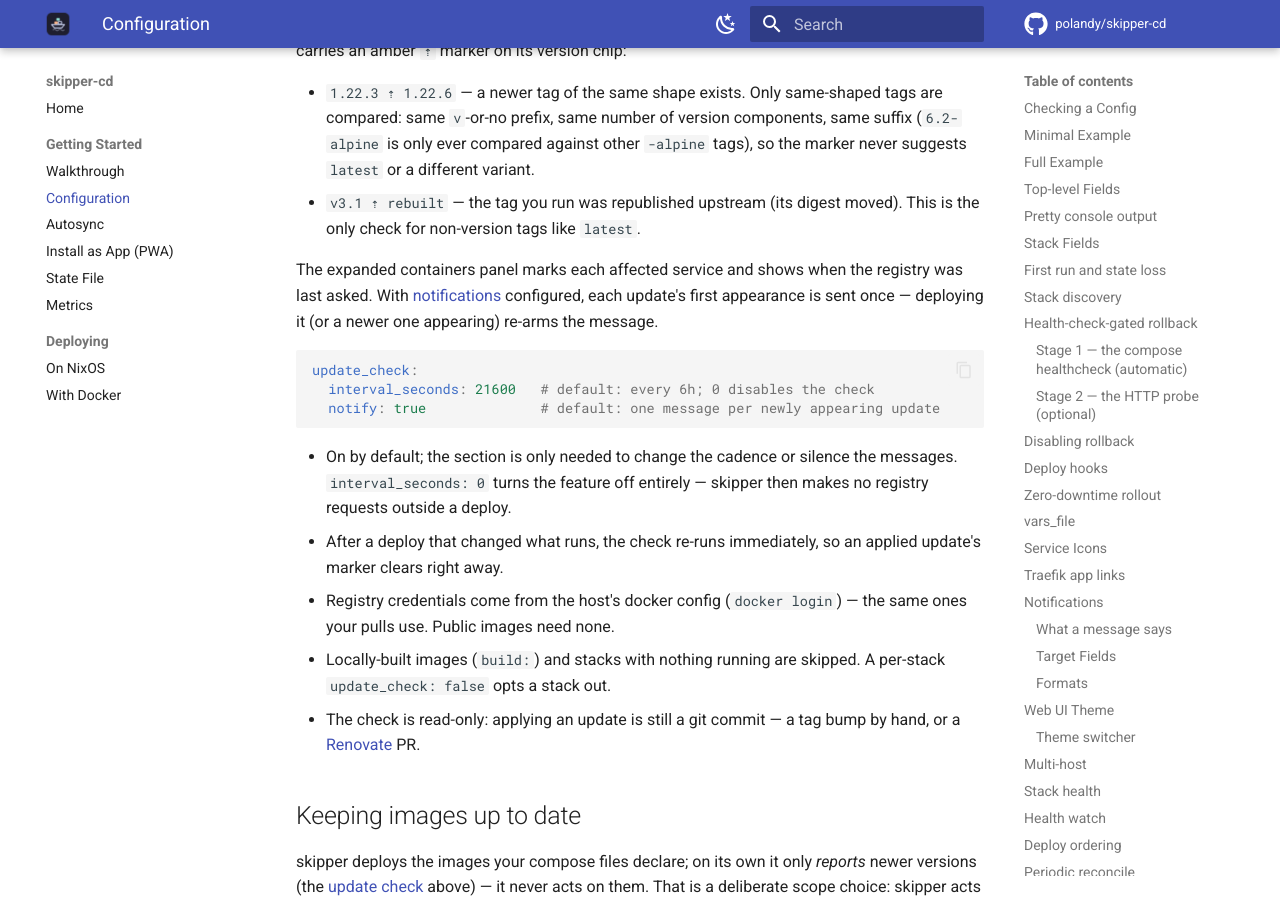
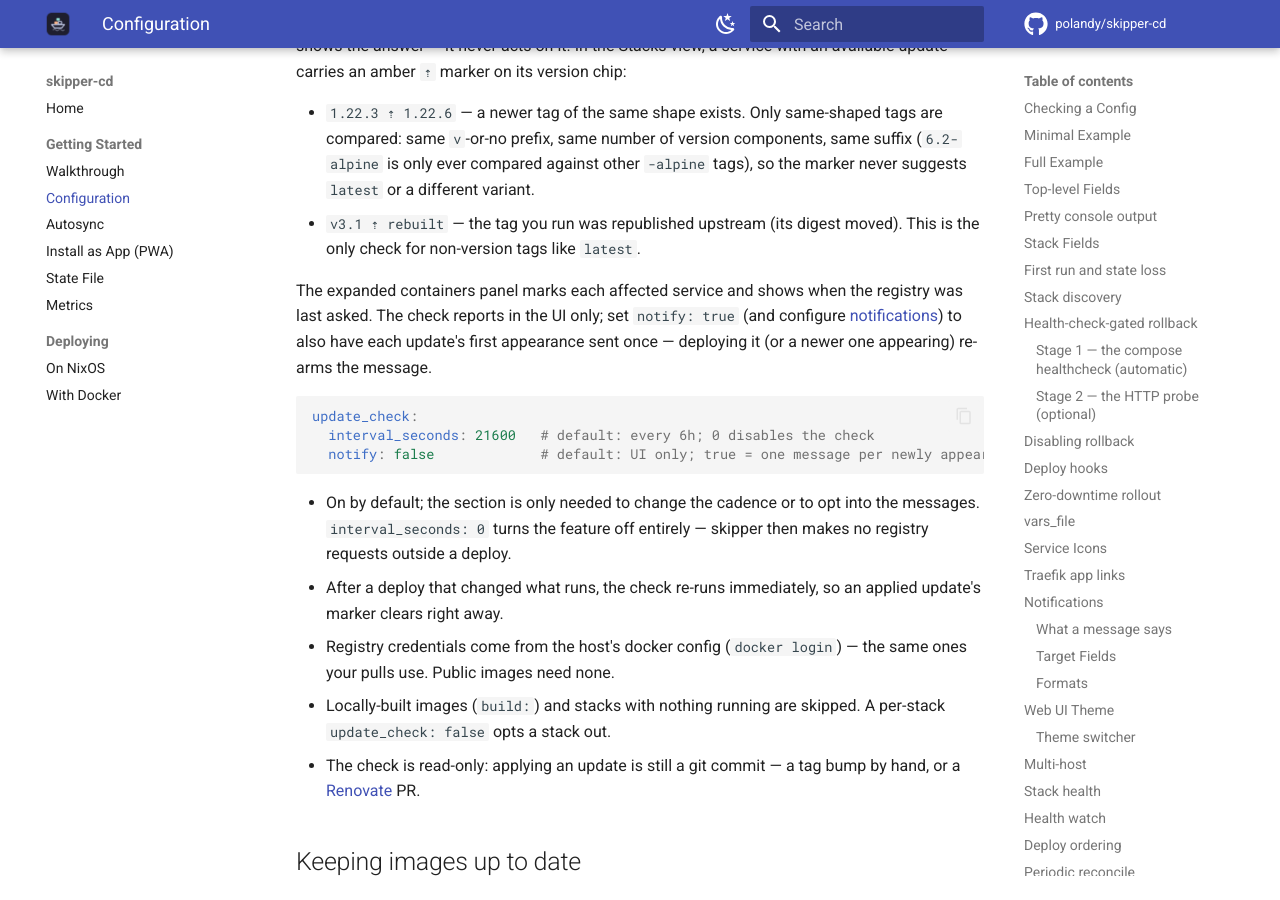
Before and after one commit to polandy/skipper-cd, an MkDocs documentation site: the page built from docs/configuration.md, in a window 1280 px wide and 900 px high, scrolled down 30168 px. Built offline with MkDocs 1.6.1 and Material for MkDocs 9.7.7, drawn with Linux system fonts in a browser that asks for light colours; comment, search, counter and statistics services are not loaded; some of the changed text lies outside the part shown.

Commit message:
feat(update-check): default update notifications off — the UI is the surface
An available container update is a standing state to look at, not an event
worth a push: its cadence comes from upstream releases, so across a host's
stacks it trickles messages no one acts on now, diluting the channel that
also carries failed/rolled_back/heal_exhausted.

`update_check.notify` therefore defaults to false; `notify: true` opts back
in. The message, its dedup identity and the `update-check.yaml` persistence
are unchanged — only the default flips.

````diff
--- a/docs/configuration.md
+++ b/docs/configuration.md
@@ -111,7 +111,7 @@ nixos_rebuild:
 | `runtime_health_poll_interval_seconds` | int | no | `30` | How often the web UI polls its stacks' runtime health (see [Stack health](#stack-health)). `0` disables the health view. Only used when `ui_enabled`; the poll also runs only while a browser is connected. |
 | `reconcile_interval_seconds` | int | no | `300` | How often skipper re-runs its git sync + deploy on a timer — the convergence baseline that keeps each host caught up to the repo with or without a webhook (see [Periodic reconcile](#periodic-reconcile)). `0` disables it, leaving the webhook + startup as the only triggers (valid only when `webhook_secret` is set). Runs headless — not tied to the UI. |
 | `self_heal` | bool | no | `false` | Global default for whether a stack the health poller finds degraded is automatically restored to its running state by a corrective redeploy (see [Self-heal](#self-heal)). A per-stack `self_heal` overrides it. Requires `runtime_health_poll_interval_seconds` > 0. |
-| `update_check` | section | no | on, every 6h | Read-only registry [update check](#update-check): shows an "update available" marker in the Stacks view and optionally sends one notification per new update. `interval_seconds` (default `21600`, `0` disables) and `notify` (default `true`). It never deploys anything. |
+| `update_check` | section | no | on, every 6h | Read-only registry [update check](#update-check): shows an "update available" marker in the Stacks view, and optionally sends one notification per new update. `interval_seconds` (default `21600`, `0` disables) and `notify` (default `false`). It never deploys anything. |
 | `self_heal_min_unhealthy_polls` | int | no | `3` | Consecutive degraded health polls a stack must show before self-heal acts (debounce). Must be ≥ 1. |
 | `self_heal_max_attempts` | int | no | `3` | Corrective redeploys per outage before self-heal gives up and reports `heal_exhausted`. Must be ≥ 1. |
 | `self_heal_cooldown_seconds` | int | no | `60` | Minimum gap between corrective redeploys of the same stack. Must be ≥ 0; an explicit `0` disables the cooldown. |
@@ -656,15 +656,15 @@ skipper periodically asks each registry what it offers for the images your stack
 - `1.22.3 ⇡ 1.22.6` — a newer tag of the same shape exists. Only same-shaped tags are compared: same `v`-or-no prefix, same number of version components, same suffix (`6.2-alpine` is only ever compared against other `-alpine` tags), so the marker never suggests `latest` or a different variant.
 - `v3.1 ⇡ rebuilt` — the tag you run was republished upstream (its digest moved). This is the only check for non-version tags like `latest`.
 
-The expanded containers panel marks each affected service and shows when the registry was last asked. With [notifications](#notifications) configured, each update's first appearance is sent once — deploying it (or a newer one appearing) re-arms the message.
+The expanded containers panel marks each affected service and shows when the registry was last asked. The check reports in the UI only; set `notify: true` (and configure [notifications](#notifications)) to also have each update's first appearance sent once — deploying it (or a newer one appearing) re-arms the message.
 
 ```yaml
 update_check:
   interval_seconds: 21600   # default: every 6h; 0 disables the check
-  notify: true              # default: one message per newly appearing update
+  notify: false             # default: UI only; true = one message per newly appearing update
 ```
 
-- On by default; the section is only needed to change the cadence or silence the messages. `interval_seconds: 0` turns the feature off entirely — skipper then makes no registry requests outside a deploy.
+- On by default; the section is only needed to change the cadence or to opt into the messages. `interval_seconds: 0` turns the feature off entirely — skipper then makes no registry requests outside a deploy.
 - After a deploy that changed what runs, the check re-runs immediately, so an applied update's marker clears right away.
 - Registry credentials come from the host's docker config (`docker login`) — the same ones your pulls use. Public images need none.
 - Locally-built images (`build:`) and stacks with nothing running are skipped. A per-stack `update_check: false` opts a stack out.
````
Also changed, not shown: CLAUDE.md (+1 -1 lines), dev-docs/adr/0054-read-only-registry-update-check.md (+20 -2 lines), 3 other files.
